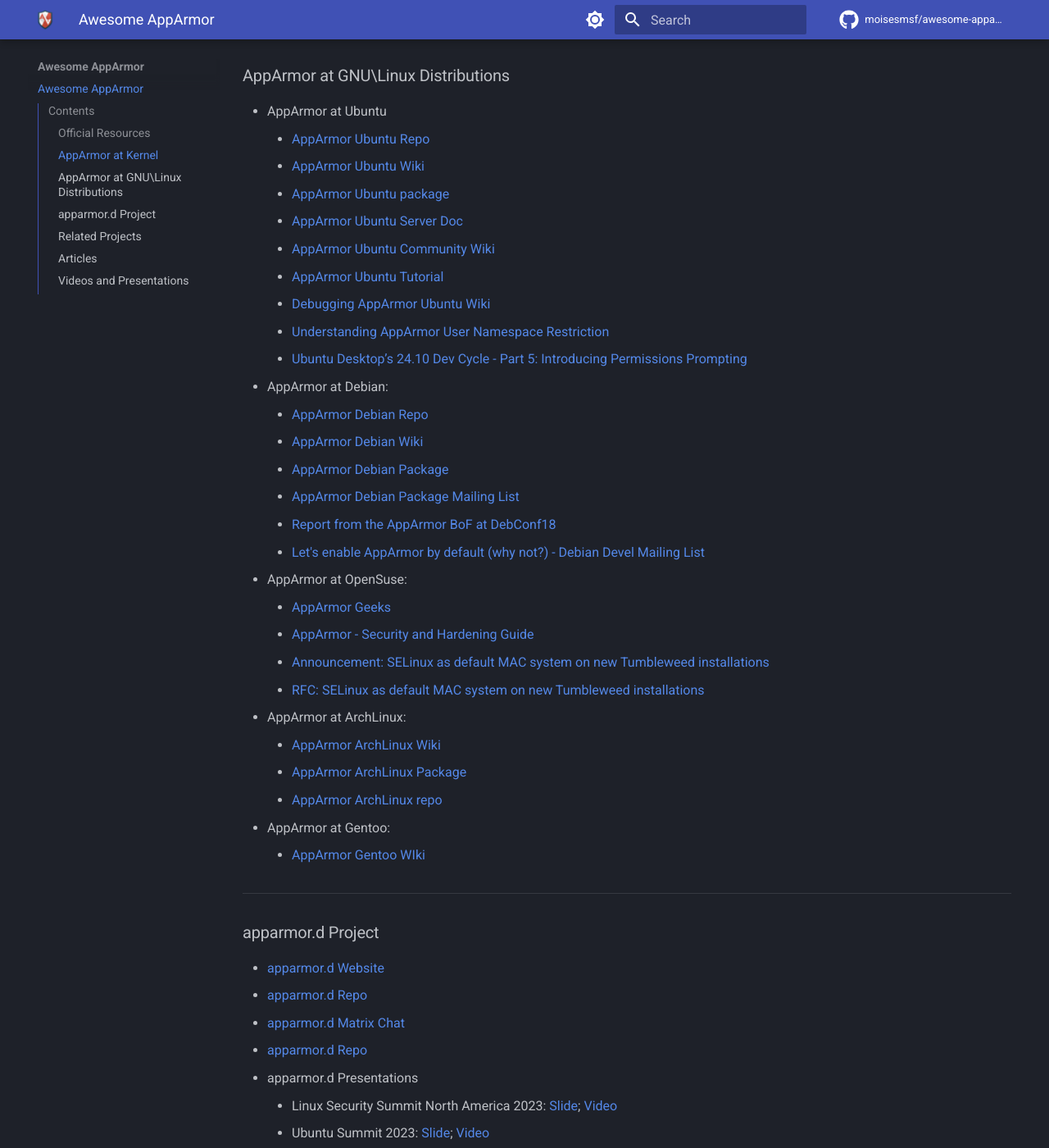
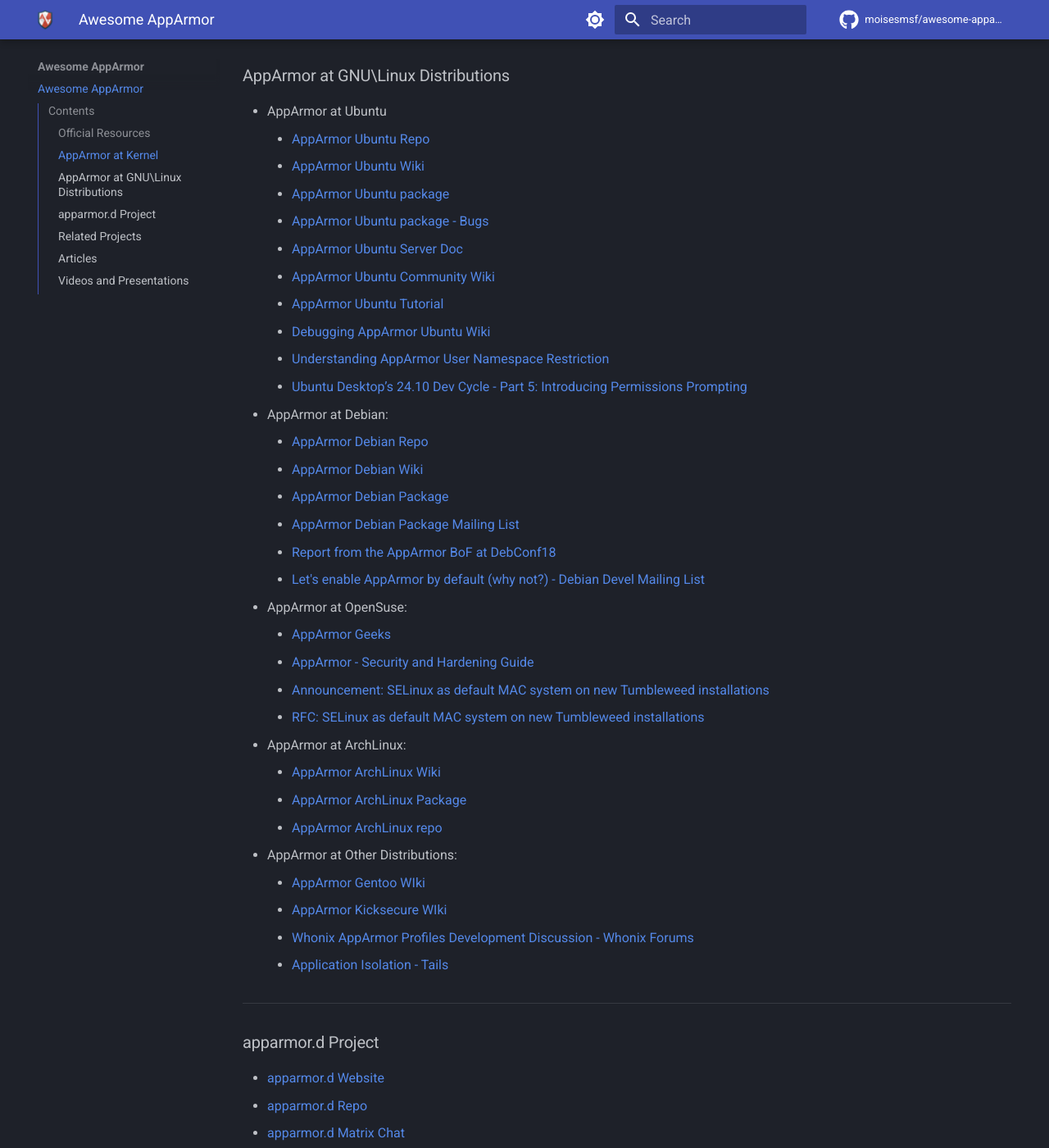
Before and after one commit to moisesmsf/awesome-apparmor, an MkDocs documentation site: the page built from docs/index.md, in a window 1280 px wide and 1400 px high, scrolled down 1133 px. Shown: the whole window at 82% size. Built offline with MkDocs 1.6.1 and Material for MkDocs 9.7.7, drawn with Linux system fonts in a browser that asks for light colours; plug-ins that fetch from the network failed and are left out; comment, search, counter and statistics services are not loaded.

Commit message:
More links related to others GNU\Linux distros

```diff
--- a/docs/index.md
+++ b/docs/index.md
@@ -42,6 +42,7 @@
     - [AppArmor Ubuntu Repo](https://code.launchpad.net/ubuntu/+source/apparmor)
     - [AppArmor Ubuntu Wiki](https://wiki.ubuntu.com/AppArmor)
     - [AppArmor Ubuntu package](https://launchpad.net/ubuntu/+source/apparmor)
+    - [AppArmor Ubuntu package - Bugs](https://bugs.launchpad.net/ubuntu/+source/apparmor)
     - [AppArmor Ubuntu Server Doc](https://documentation.ubuntu.com/server/how-to/security/apparmor/)
     - [AppArmor Ubuntu Community Wiki](https://help.ubuntu.com/community/AppArmor)
     - [AppArmor Ubuntu Tutorial](https://ubuntu.com/tutorials/beginning-apparmor-profile-development)
@@ -64,9 +65,11 @@
     - [AppArmor ArchLinux Wiki](https://wiki.archlinux.org/title/AppArmor)
     - [AppArmor ArchLinux Package](https://archlinux.org/packages/extra/x86_64/apparmor/)
     - [AppArmor ArchLinux repo](https://gitlab.archlinux.org/archlinux/packaging/packages/apparmor)
-- AppArmor at Gentoo:
+- AppArmor at Other Distributions:
     - [AppArmor Gentoo WIki](https://wiki.gentoo.org/wiki/Security_Handbook/Linux_Security_Modules/AppArmor)
-
+    - [AppArmor Kicksecure WIki](https://www.kicksecure.com/wiki/AppArmor)
+    - [Whonix AppArmor Profiles Development Discussion - Whonix Forums](https://forums.whonix.org/t/whonix-apparmor-profiles-development-discussion/108)
+    - [Application Isolation - Tails](https://tails.net/contribute/design/application_isolation)
 ---
 
 ### apparmor.d Project
```
Also changed, not shown: README.md (+5 -2 lines).
